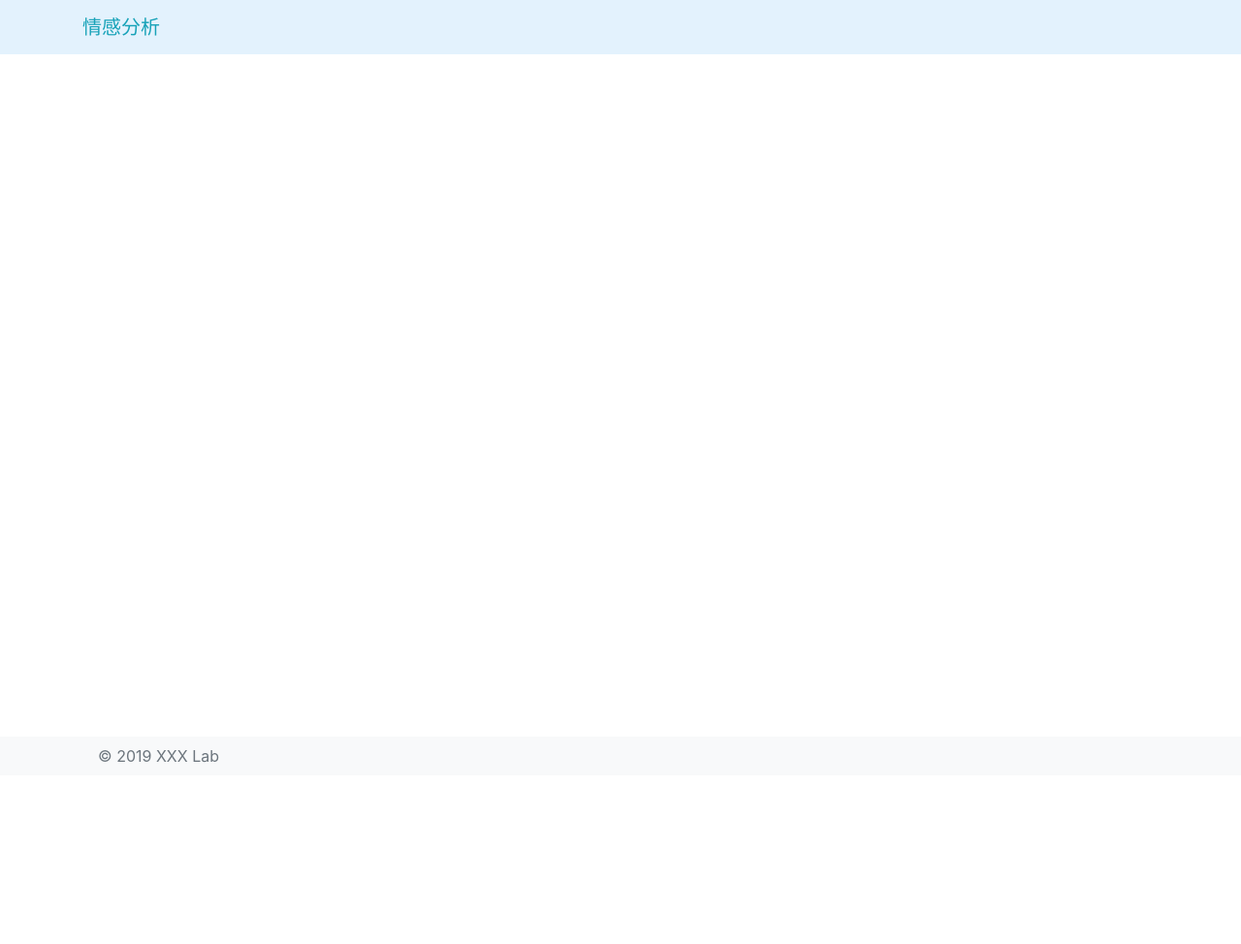
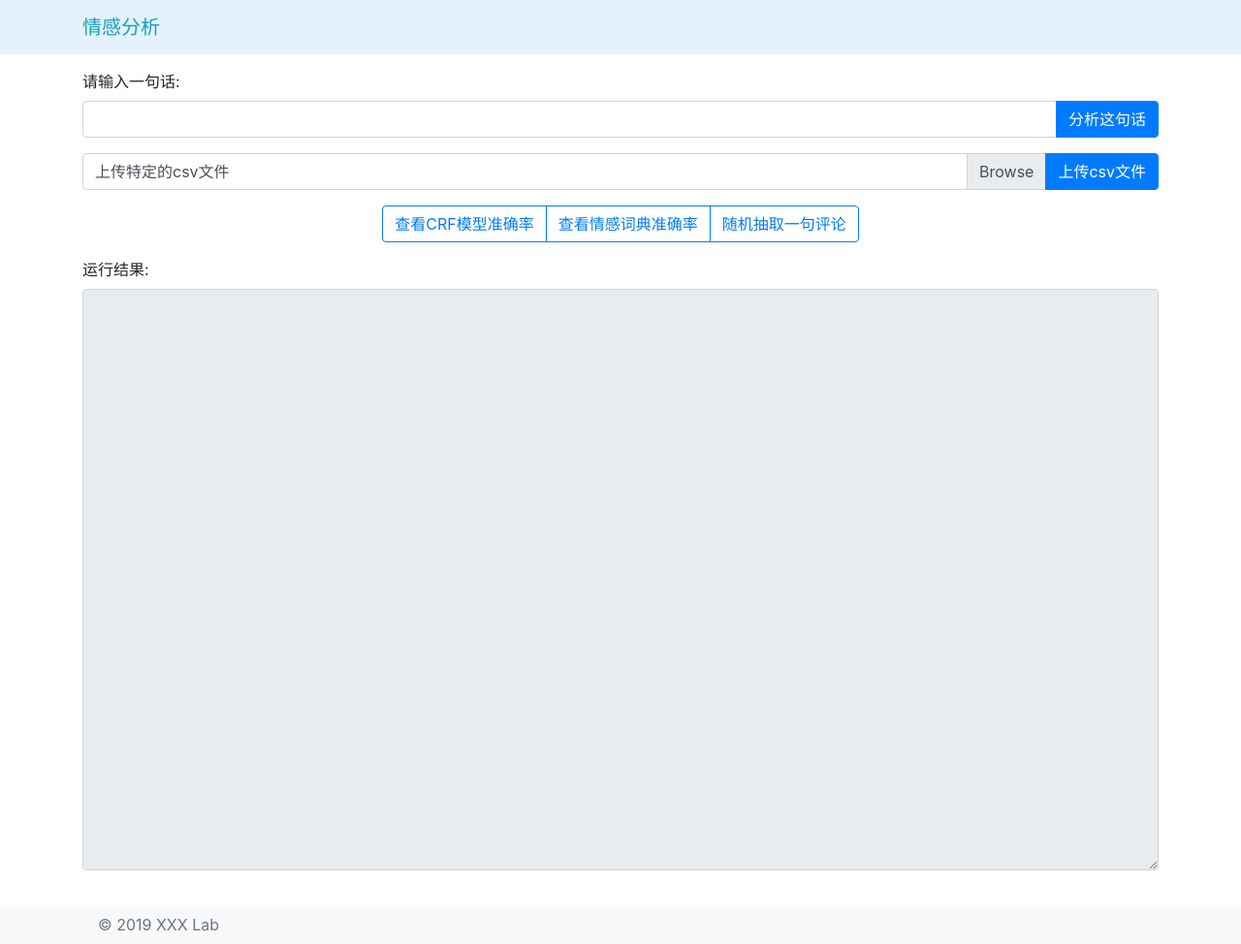
Before and after one commit to Mark-ThinkPad/Lab, a Django app: page / in a window 1280 px wide. Shown: the whole page at 97% size. Before the commit the page ends 787 px from the top, so only its background shows below. Run offline with Django 3.2, Linux system fonts and the light colour scheme; some libraries are stand-ins or nearby versions.

Commit message:
Web UI finish

```diff
--- a/LabProject/static/css/style.css
+++ b/LabProject/static/css/style.css
@@ -19,3 +19,9 @@ footer {
     bottom: 0;
     width: 100%;
 }
+#words {
+    width: auto;
+}
+#result {
+    height: 600px;
+}
--- a/LabProject/static/js/common.js
+++ b/LabProject/static/js/common.js
@@ -2,4 +2,19 @@ $(function () {
     // 自动修改页脚年份
     let year = new Date().getFullYear();
     $('#footer-year').text(year);
+    let preset_label = $('#csvFile_label').html();
+    $('#csvFile').change(function () {
+        try {
+            let file = this.files[0];
+            $('#csvFile_label').html(file.name);
+            if ( !/\.(csv)$/.test(file.name)) {
+                alert('选择的文件必须是列名为"content"的csv文件!');
+                // 清空文件
+                $('#csvFile').val('');
+                $('#csvFile_label').html(preset_label);
+            }
+        } catch (e) {
+            $('#csvFile_label').html(preset_label);
+        }
+    });
 });
--- a/LabProject/templates/index.html
+++ b/LabProject/templates/index.html
@@ -1,6 +1,42 @@
 {% extends 'base.html' %}
 {% block main %}
 <div class="container">
-
+    <form>
+        <div class="form-group">
+            <label for="words">请输入一句话:</label>
+            <div class="input-group">
+                <input type="text" class="form-control" id="words">
+                <div class="input-group-append">
+                    <button type="button" class="btn btn-primary" id="upload_words">分析这句话</button>
+                </div>
+            </div>
+        </div>
+        <div class="form-group">
+            <div class="input-group">
+                <div class="custom-file">
+                    <input type="file" class="custom-file-input" accept=".csv" id="csvFile">
+                    <label class="custom-file-label" for="csvFile" id="csvFile_label">
+                        上传特定的csv文件
+                    </label>
+                </div>
+                <div class="input-group-append">
+                    <button type="button" class="btn btn-primary" id="upload_csvFile">上传csv文件</button>
+                </div>
+            </div>
+        </div>
+        <div class="form-group">
+            <div class="text-center">
+                <div class="btn-group" role="group" aria-label="other-buttons">
+                    <button type="button" class="btn btn-outline-primary" id="getCRFModel">查看CRF模型准确率</button>
+                    <button type="button" class="btn btn-outline-primary" id="getDictModel">查看情感词典准确率</button>
+                    <button type="button" class="btn btn-outline-primary" id="getAtrain">随机抽取一句评论</button>
+                </div>
+            </div>
+        </div>
+        <div class="form-group">
+            <label for="result">运行结果:</label>
+            <textarea class="form-control" id="result" readonly></textarea>
+        </div>
+    </form>
 </div>
 {% endblock %}
```
Also changed, not shown: LabProject/README.md, 1 other file.
